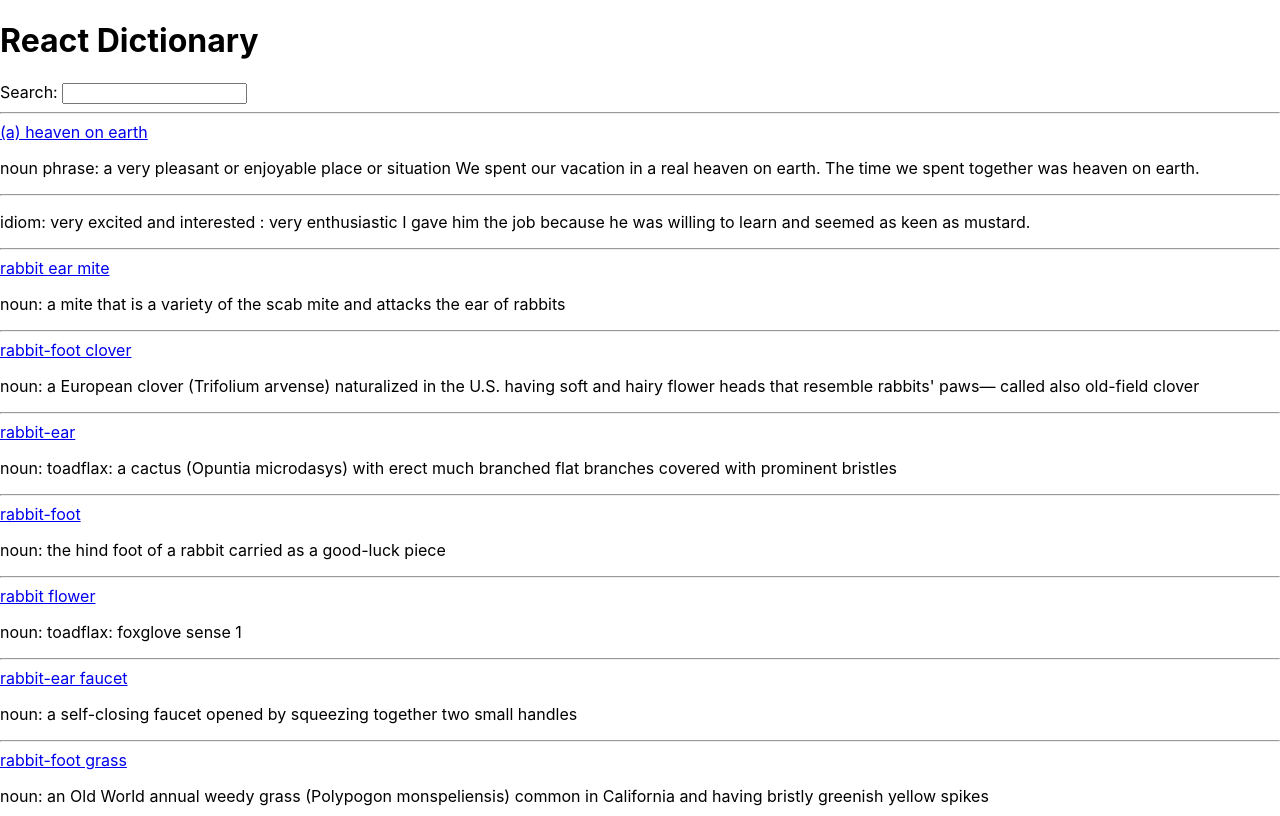
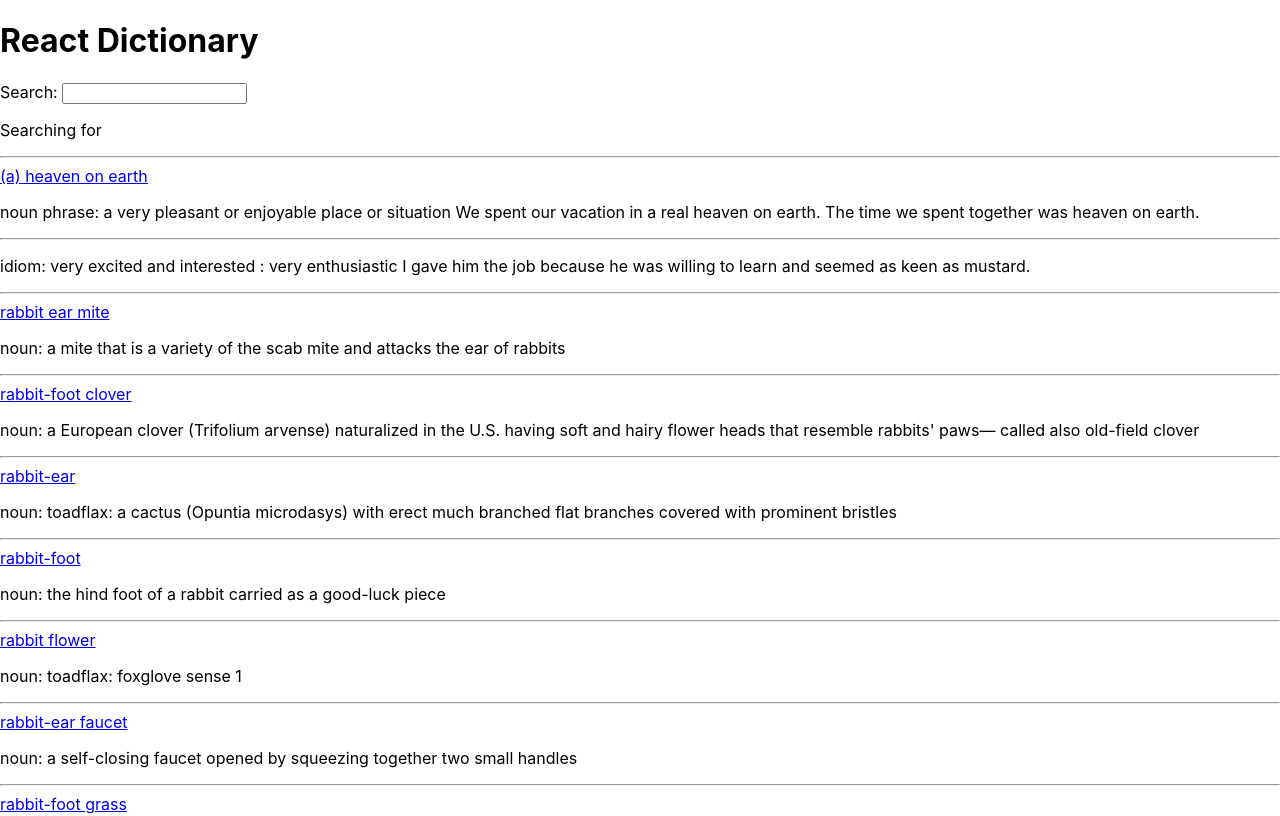
Before and after one commit to GoranTopic/Reactjs-playground, a React (Create React App) app: page / in a window 1280 px wide. Shown: the top 816 px of the page. Built offline with nearby package versions, Linux system fonts and the light colour scheme.

Commit message:
check point

```diff
--- a/src/App.js
+++ b/src/App.js
@@ -1,9 +1,10 @@
 import React from 'react';
-import logo from './logo.svg';
 import './App.css';
 import { dic } from "./dictionary";
 
 function App() {
+
+	const handleSearch = search => console.log(search.target.value)
 
 	const data ={
 			greeting : "React",
@@ -14,30 +15,47 @@
 		return data.greeting + " " + data.title
 	}
 
-		//for each of the keys
-		//	print the key
 
   return (
 			<div>
 				<h1>{greet()}</h1>
-				<label htmlFor="search">Search: </label>
-				<input id="search" type="text"/>
+				<Search onSearch={handleSearch}/>
 				<hr/>
-				<List/>
+				<List dic={dic}/>
 			</div>
-  );
+  )
 }
 
-function List() {
+function Search(props){
+
+	const [ searchTerm, setSearchTerm] = React.useState('');
+
+	const handleChange = change => {
+			setSearchTerm(change.target.value);
+			props.onSearch(change);
+	}
+
+	return (
+		<div>
+			<label htmlFor="search">Search: </label>
+			<input id="search" type="text" onChange={handleChange}/>
+			<p> Searching for <strong> {searchTerm}</strong></p>
+		</div>
+	)
+}
+
+
+function List(props){
 	return (
 			<div>
-			{dic.map((item, i) => { return (
+			{props.dic.map(
+					(item, i) =>
 						<div key={i}>
-						<a href={item.url}>{item.word}</a>
-						<p>{ Object.entries(item.definitions) }</p>
-						<hr/>
+							<a href={item.url}>{item.word}</a>
+							<p>{ Object.entries(item.definitions) }</p>
+							<hr/>
 						</div>
-			)})}
+			)}
 			</div>
 	)
 }
```
Also changed, not shown: 1 other file (tests, documents, lock files or other folders).
